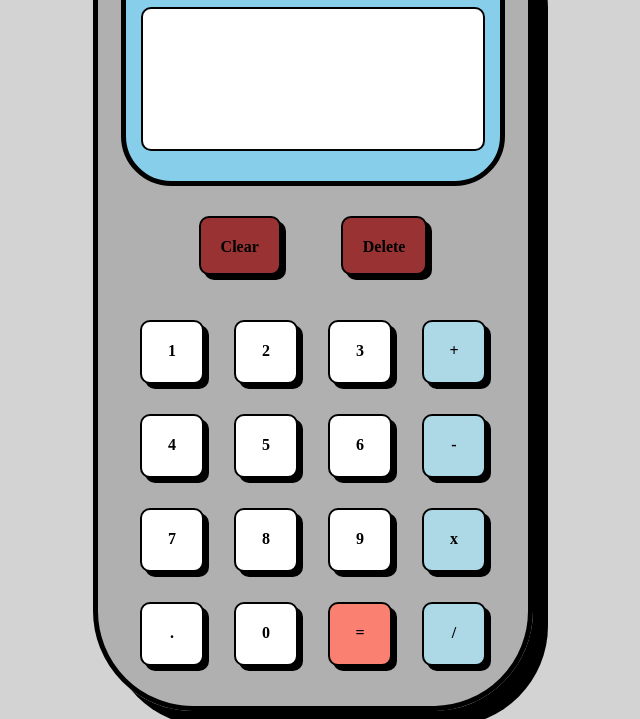
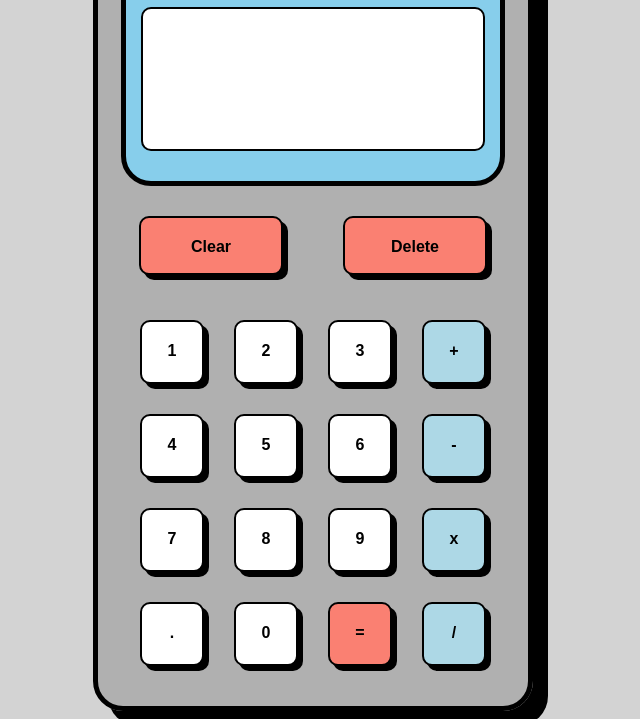
Before and after one commit to napolitanj/Calculator, a plain HTML site: page index.html in a window 1280 px wide. Shown: the part 166-885 px from the top of the page, without its empty margins (327-967 px from the left). Drawn offline with Linux system fonts and the light colour scheme.

Commit message:
style changes

```diff
--- a/style.css
+++ b/style.css
@@ -1,4 +1,5 @@
 body {
+    font-family: Arial, sans-serif;
     display:flex;
     text-align:center;
     justify-content:center;
@@ -30,7 +31,7 @@ body {
     width: 380px;
     padding: 25px;
     border: solid black 5px;
-    border-radius: 100px;
+    border-radius: 30px;
     background-color:#99999999;
     box-shadow: 15px 15px;
 }
@@ -38,7 +39,7 @@ body {
 .displayBody {
     background-color:skyblue;
     border: solid black 5px;
-    border-radius: 50px;
+    border-radius: 30px;
     padding-left: 15px;
     padding-right: 15px;
 }
@@ -76,12 +77,12 @@ p {
     justify-content:center;
     height:15px;
     font-weight: bold;
-    width:auto;
+    width:100px;
     padding: 20px;
     margin:30px;
     border: solid black 2px;
     border-radius:10px;
-    background-color: #993333;
+    background-color: salmon;
     box-shadow: 5px 5px;
 }
 
```
